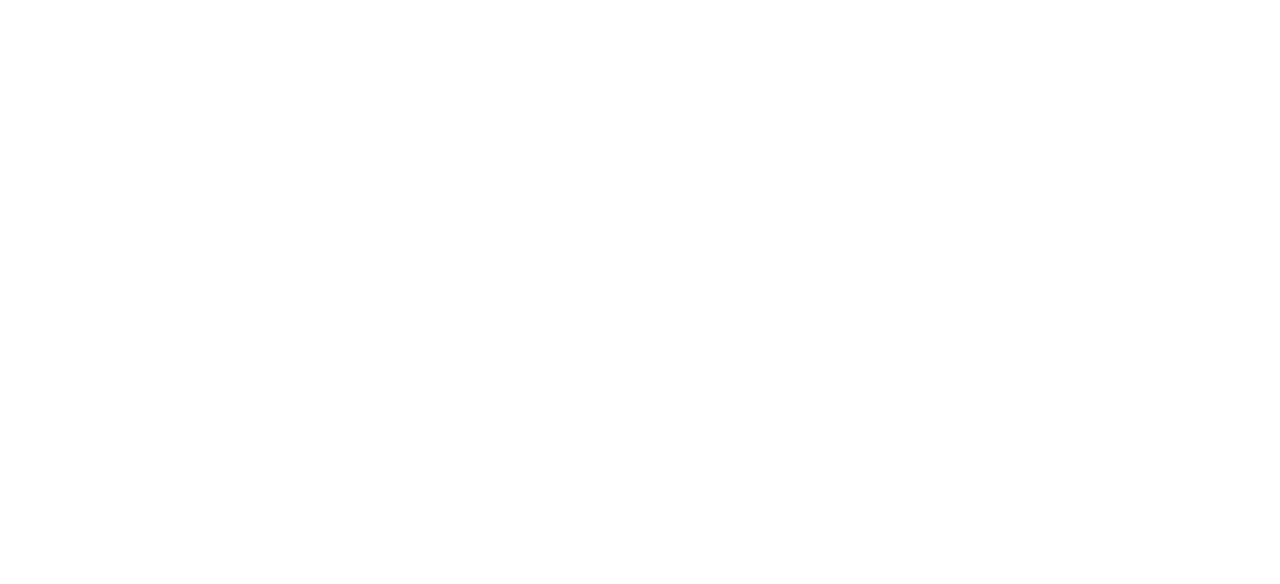
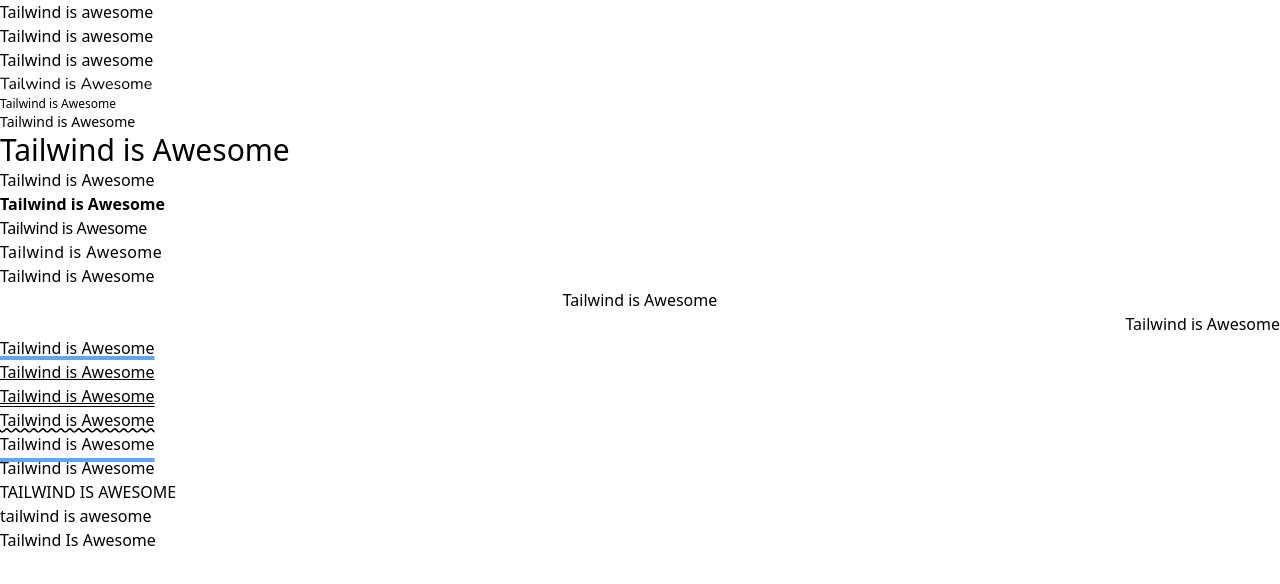
Before and after one commit to mdverdera/tailwind-sandbox-starter, a plain HTML site: page 04-typography/index.html in a window 1280 px wide. Drawn offline with nearby package versions, Linux system fonts and the light colour scheme.

Commit message:
Topography

```diff
--- a/04-typography/index.html
+++ b/04-typography/index.html
@@ -4,27 +4,65 @@
     <meta charset="UTF-8" />
     <meta http-equiv="X-UA-Compatible" content="IE=edge" />
     <meta name="viewport" content="width=device-width, initial-scale=1.0" />
+    <link rel="preconnect" href="https://fonts.googleapis.com" />
+    <link rel="preconnect" href="https://fonts.gstatic.com" crossorigin />
+    <link
+      href="https://fonts.googleapis.com/css2?family=Nunito:ital,wght@0,200;0,300;0,400;0,500;0,600;0,700;0,800;0,900;1,200;1,300;1,400;1,500;1,600;1,700;1,800;1,900&display=swap"
+      rel="stylesheet"
+    />
     <script src="https://cdn.tailwindcss.com"></script>
+    <script>
+      tailwind.config = {
+        theme: {
+          fontFamily: {
+            nunito: ["Nunito"],
+          },
+        },
+      };
+    </script>
     <title>Typography</title>
   </head>
   <body>
     <!-- Font Family -->
-
+    <div class="font-sans">Tailwind is awesome</div>
+    <div class="font-serif">Tailwind is awesome</div>
+    <div class="font-mono">Tailwind is awesome</div>
+    <div class="font-nunito">Tailwind is Awesome</div>
     <!-- Font Size -->
+    <div class="text-xs">Tailwind is Awesome</div>
+    <div class="text-sm">Tailwind is Awesome</div>
+    <div class="text-3xl">Tailwind is Awesome</div>
 
     <!-- Font Weight -->
+    <div class="font-light">Tailwind is Awesome</div>
+    <div class="font-semibold">Tailwind is Awesome</div>
 
     <!-- Letter Spacing -->
-
+    <div class="tracking-tight">Tailwind is Awesome</div>
+    <div class="tracking-wide">Tailwind is Awesome</div>
     <!-- Text Alignment -->
-
+    <div class="text-left">Tailwind is Awesome</div>
+    <div class="text-center">Tailwind is Awesome</div>
+    <div class="text-right">Tailwind is Awesome</div>
     <!-- Text Decoration -->
+    <div class="underline decoration-4 decoration-blue-400">
+      Tailwind is Awesome
+    </div>
+    <div class="underline">Tailwind is Awesome</div>
 
     <!-- Decoration Style -->
+    <div class="underline decoration-double">Tailwind is Awesome</div>
+    <div class="underline decoration-wavy">Tailwind is Awesome</div>
 
     <!-- Decoration Offset -->
-
+    <div class="underline decoration-4 decoration-blue-400 underline-offset-8">
+      Tailwind is Awesome
+    </div>
     <!-- Text Transform -->
+    <p class="normal-case">Tailwind is Awesome</p>
+    <p class="uppercase">Tailwind is Awesome</p>
+    <p class="lowercase">Tailwind is Awesome</p>
+    <p class="capitalize">Tailwind is Awesome</p>
   </body>
 </html>
 
```
